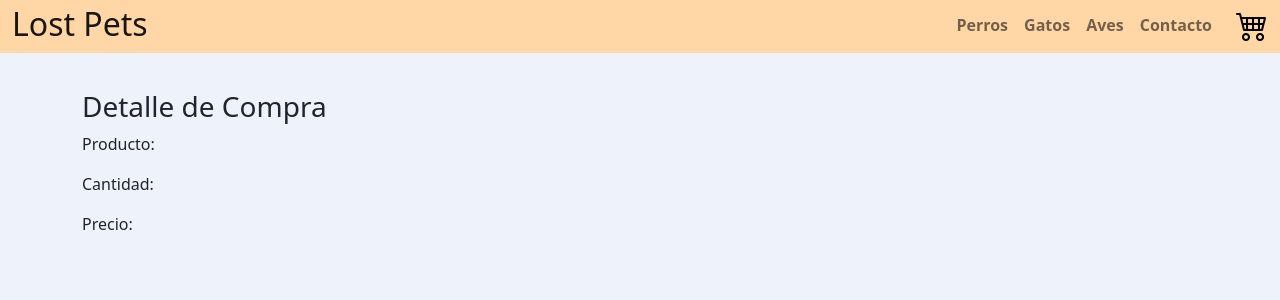
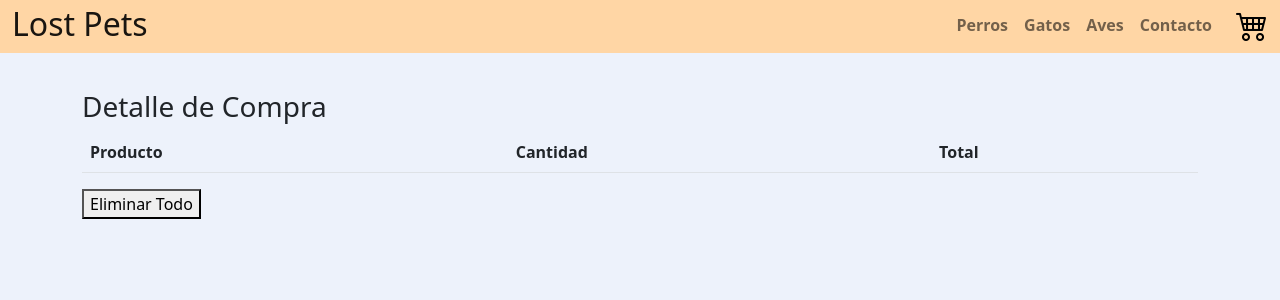
Before and after one commit to andresfernandez89/lost-pets-react, a React (Create React App) app: page /cart in a window 1280 px wide. Shown: the top 300 px of the page. Built offline with nearby package versions, Linux system fonts and the light colour scheme.

Commit message:
start context

```diff
--- a/src/components/cart/Cart.js
+++ b/src/components/cart/Cart.js
@@ -1,26 +1,37 @@
-import { useEffect, useState } from 'react';
-import { dataProduct } from '../../data.json';
+import { useContext } from 'react';
+import CartContext from '../../context/CartContext';
 
 const Cart = () => {
-	const [item, setItem] = useState([]);
-	const getItem = new Promise((resolve, reject) => {
-		setTimeout(() => {
-			resolve(dataProduct);
-		}, 2000);
-	});
-	useEffect(() => {
-		getItem
-			.then((data) => {
-				return data.find((element) => element.id === parseInt());
-			})
-			.then((info) => setItem(info));
-	}, []);
+	const { items, removeItem, clear } = useContext(CartContext);
+
 	return (
 		<>
 			<h3>Detalle de Compra</h3>
-			<p>Producto:</p>
-			<p>Cantidad:</p>
-			<p>Precio:</p>
+			<table class="table table-striped">
+				<thead>
+					<tr>
+						<th scope="col">Producto</th>
+						<th scope="col">Cantidad</th>
+						<th scope="col">Total</th>
+					</tr>
+				</thead>
+				{items.map((item) => (
+					<tbody>
+						<tr>
+							<th scope="row">{item.productDetail.title}</th>
+							<td>{item.quantity}</td>
+							<td>{item.productDetail.price}</td>
+							<button
+								onClick={() =>
+									removeItem(item.productDetail.id)
+								}>
+								Eliminar
+							</button>
+						</tr>
+					</tbody>
+				))}
+			</table>
+			<button onClick={() => clear()}>Eliminar Todo</button>
 		</>
 	);
 };
--- a/src/components/itemListContainer/ItemListContainer.js
+++ b/src/components/itemListContainer/ItemListContainer.js
@@ -30,7 +30,6 @@ const ItemListContainer = ({ text }) => {
 					return data;
 				}
 			})
-
 			.then((dataCategory) => setProducts(dataCategory))
 			.catch((e) => {
 				console.log(e.message);
--- a/src/providers/CartProvider.js
+++ b/src/providers/CartProvider.js
@@ -2,23 +2,28 @@ import { useState } from 'react';
 import CartContext from '../context/CartContext';
 
 export default function CartProvider({ defaultValue = [], children }) {
-	const [quantity, setQuantity] = useState(defaultValue);
-	const [item, setItem] = useState(defaultValue);
+	const [items, setItems] = useState(defaultValue);
 
-	const isInCart = () => {};
+	const isInCart = (obj) => {
+		return items.find(
+			(element) => element.productDetail.id === obj.productDetail.id
+		);
+	};
 	const addItem = (obj) => {
-		//debugger;
-		setQuantity(obj.quantity);
-		setItem(obj.productDetail);
-		console.log(quantity);
-		console.log(item.id);
+		if (!isInCart(obj)) {
+			setItems((items) => [...items, obj]);
+		}
 	};
-	const removeItem = () => {};
-	const clear = () => {};
+	const removeItem = (id) => {
+		setItems(items.filter((element) => element.productDetail.id !== id));
+	};
+	const clear = () => {
+		setItems(defaultValue);
+	};
 
 	return (
 		<CartContext.Provider
-			value={{ item, quantity, addItem, removeItem, clear, isInCart }}>
+			value={{ items, addItem, removeItem, clear, isInCart }}>
 			{children}
 		</CartContext.Provider>
 	);
```
